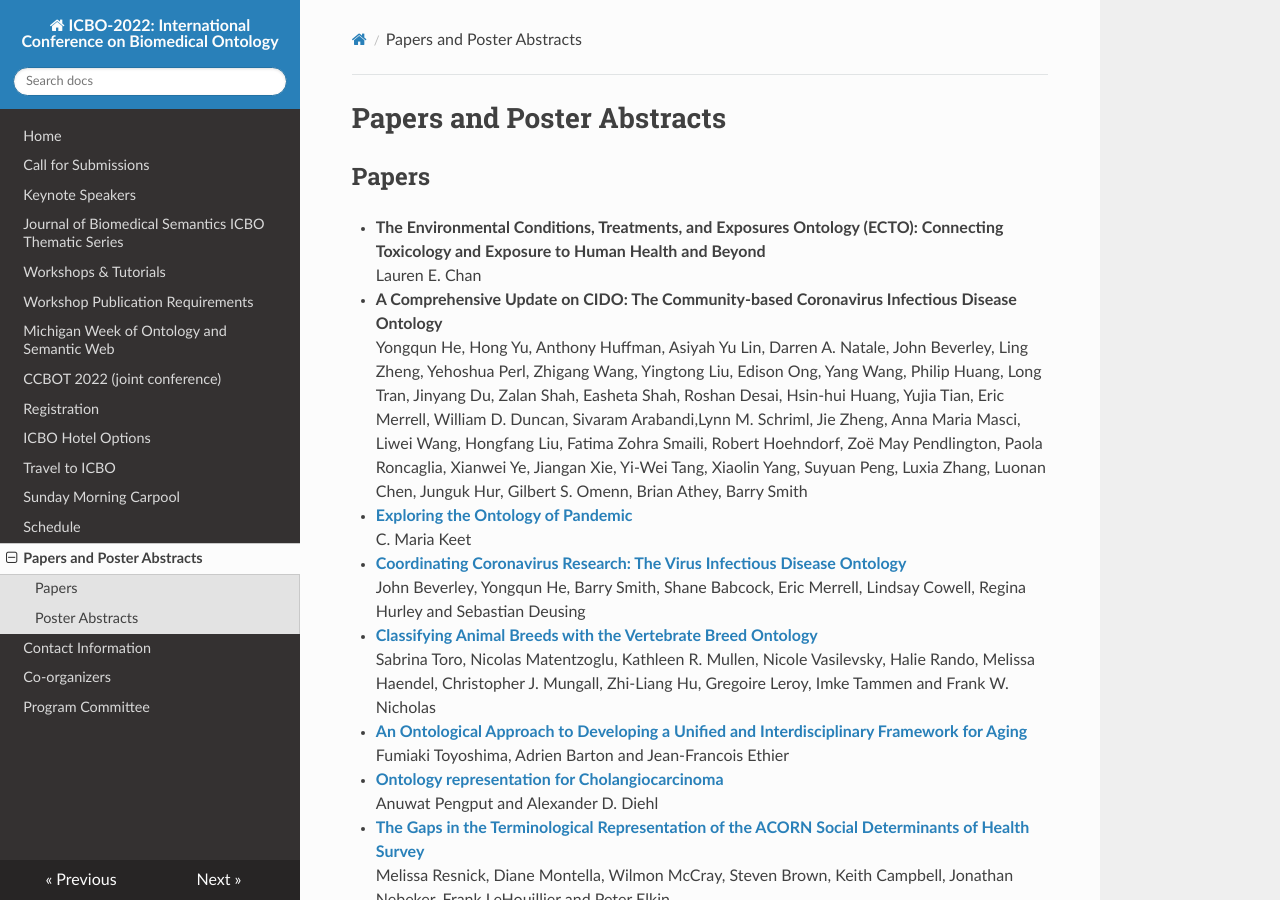
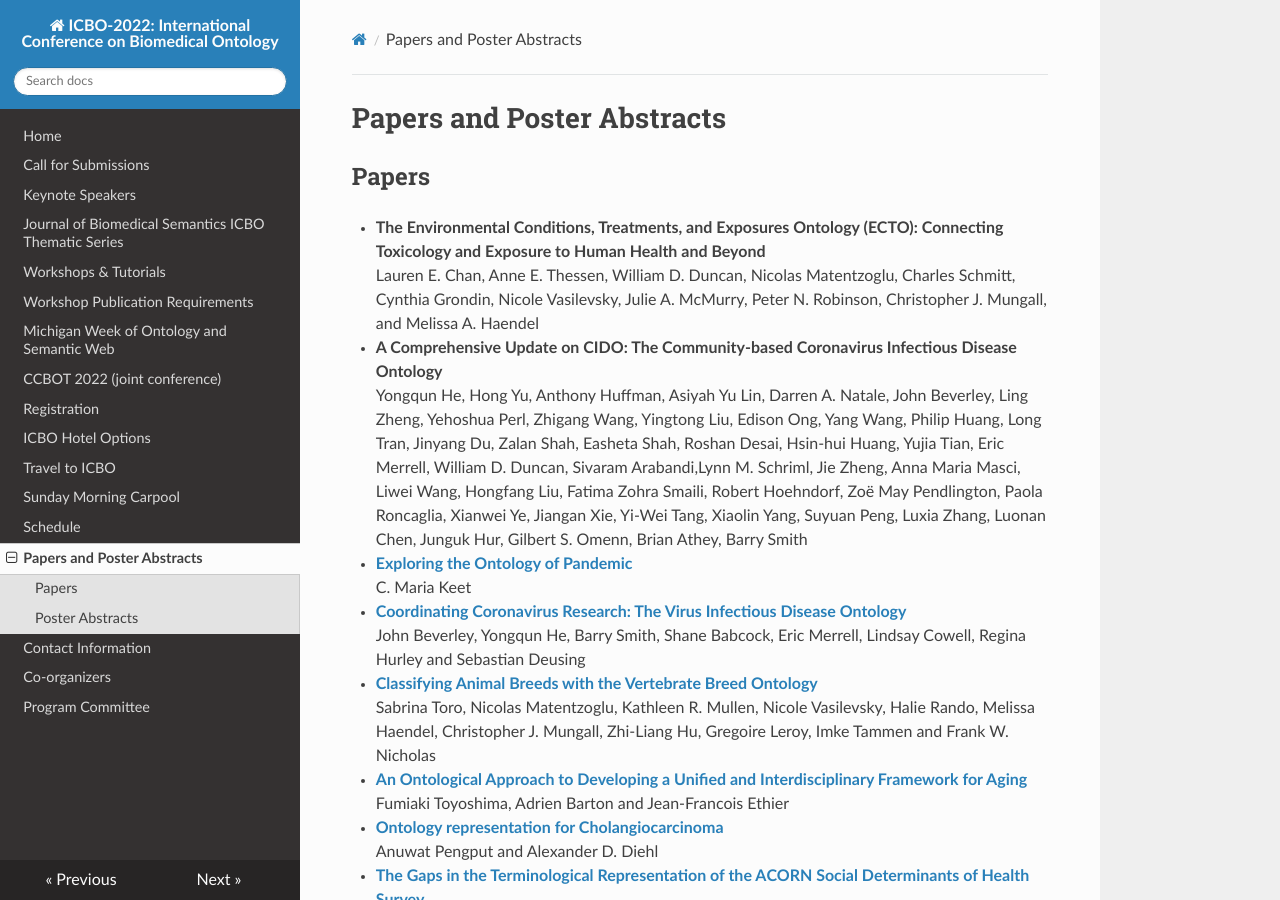
Before and after one commit to johnbeve/BFO-Organization, an MkDocs documentation site: the page built from docs/papers-and-poster-abstracts.md, in a window 1280 px wide and 900 px high. Built offline with MkDocs 1.6.1, drawn with Linux system fonts in a browser that asks for light colours; nearby versions of some CDN libraries.

Commit message:
Update papers-and-poster-abstracts.md

```diff
--- a/docs/papers-and-poster-abstracts.md
+++ b/docs/papers-and-poster-abstracts.md
@@ -2,7 +2,7 @@
 
 ## Papers
 - **The Environmental Conditions, Treatments, and Exposures Ontology (ECTO): Connecting Toxicology and Exposure to Human Health and Beyond**
-  Lauren E. Chan
+  Lauren E. Chan, Anne E. Thessen, William D. Duncan, Nicolas Matentzoglu, Charles Schmitt, Cynthia Grondin, Nicole Vasilevsky, Julie A. McMurry, Peter N. Robinson, Christopher J. Mungall, and Melissa A. Haendel
 - **A Comprehensive Update on CIDO: The Community-based Coronavirus Infectious Disease Ontology**
   Yongqun He, Hong Yu, Anthony Huffman, Asiyah Yu Lin, Darren A. Natale, John Beverley, Ling Zheng, Yehoshua Perl, Zhigang Wang, Yingtong Liu, Edison Ong, Yang Wang, Philip Huang, Long Tran, Jinyang Du, Zalan Shah, Easheta Shah, Roshan Desai, Hsin-hui Huang, Yujia Tian, Eric Merrell, William D. Duncan, Sivaram Arabandi,Lynn M. Schriml, Jie Zheng, Anna Maria Masci, Liwei Wang, Hongfang Liu, Fatima Zohra Smaili, Robert Hoehndorf, Zoë May Pendlington, Paola Roncaglia, Xianwei Ye, Jiangan Xie, Yi-Wei Tang, Xiaolin Yang, Suyuan Peng, Luxia Zhang, Luonan Chen, Junguk Hur, Gilbert S. Omenn, Brian Athey, Barry Smith
 - **[Exploring the Ontology of Pandemic](papers/ICBO-2022_paper_9687.pdf)**
```
